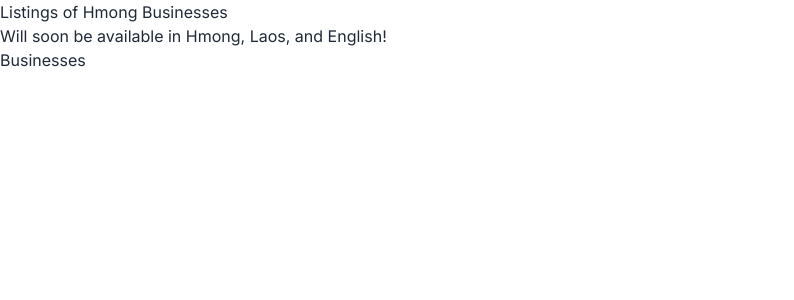
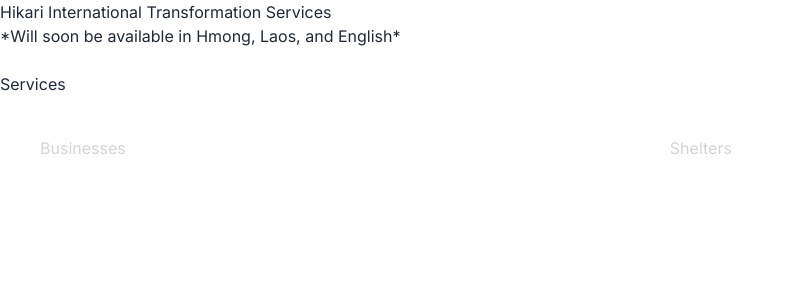
Before and after one commit to lukathao/hmong-business-catalog, a Next.js app: page / in a window 1280 px wide. Shown: the top 300 px of the page, without its empty margins (0-794 px from the left). Built offline with nearby package versions, Linux system fonts and the light colour scheme.

Commit message:
commented out forms and added shelter services

```diff
--- a/src/app/businesses/add/page.tsx
+++ b/src/app/businesses/add/page.tsx
@@ -9,7 +9,7 @@ function handleSubmit(event: FormEvent<HTMLFormElement>) {
 const addBusiness = () => {
   return (
     <div>
-        <form onSubmit={handleSubmit}>
+        {/* <form onSubmit={handleSubmit}>
             <div>
                 <label htmlFor="business_name">Business Name</label>
                 <input
@@ -39,7 +39,7 @@ const addBusiness = () => {
             <div>
                 <button type="submit">Add</button>
             </div>
-        </form>
+        </form> */}
     </div>
   )
 }
--- a/src/app/page.tsx
+++ b/src/app/page.tsx
@@ -9,10 +9,26 @@ import { useMutation } from "react-query";
 export default async function Home() {
   return (
     <main>
-      <h1>Listings of Hmong Businesses</h1>
-      <h2>Will soon be available in Hmong, Laos, and English!</h2>
+      <div>
+        <h1>Hikari International Transformation Services</h1>
+      </div>
+      <div>
+          <h2>*Will soon be available in Hmong, Laos, and English*</h2>
+      </div>
+      <br />
+      <div>
+        <h2>Services</h2>
+      </div>
+      <div className="pt-5 pl-5 grid grid-flow-row grid-flow-col gap-4 place-items-start text-neutral-300 m-5">
+        <p>
+          <Link href="/businesses">Businesses</Link>
+        </p>
+        <p>
+          <Link href="/shelters">Shelters</Link>
+        </p>
+      </div>
 
-      <Link href="/businesses">Businesses</Link>
+
 
 
     </main>
--- /dev/null
+++ b/src/app/shelters/add/page.tsx
@@ -0,0 +1,9 @@
+import React from 'react'
+
+const AddShelter = () => {
+  return (
+    <div>AddShelter</div>
+  )
+}
+
+export default AddShelter
--- /dev/null
+++ b/src/app/shelters/page.tsx
@@ -0,0 +1,20 @@
+import Link from 'next/link'
+import React from 'react'
+
+const Shelters = () => {
+  return (
+    <>
+      <div>Shelters</div>
+      <div className="pt-5 pl-5 grid grid-flow-row grid-flow-col gap-4 place-items-start text-neutral-300 m-5">
+        Display listing here
+      </div>
+      <div className="flex justify-center items-center h-screen">
+        <Link className="flex-1 text-center bg-yellow-300 text-slate-50 p-2 rounded-md m-5" href="/">Home</Link>
+        <Link className="flex-1 text-center bg-yellow-300 text-slate-50 p-2 rounded-md m-5" href="/shelters/add">Add</Link>
+      </div>
+    </>
+
+  )
+}
+
+export default Shelters
```
